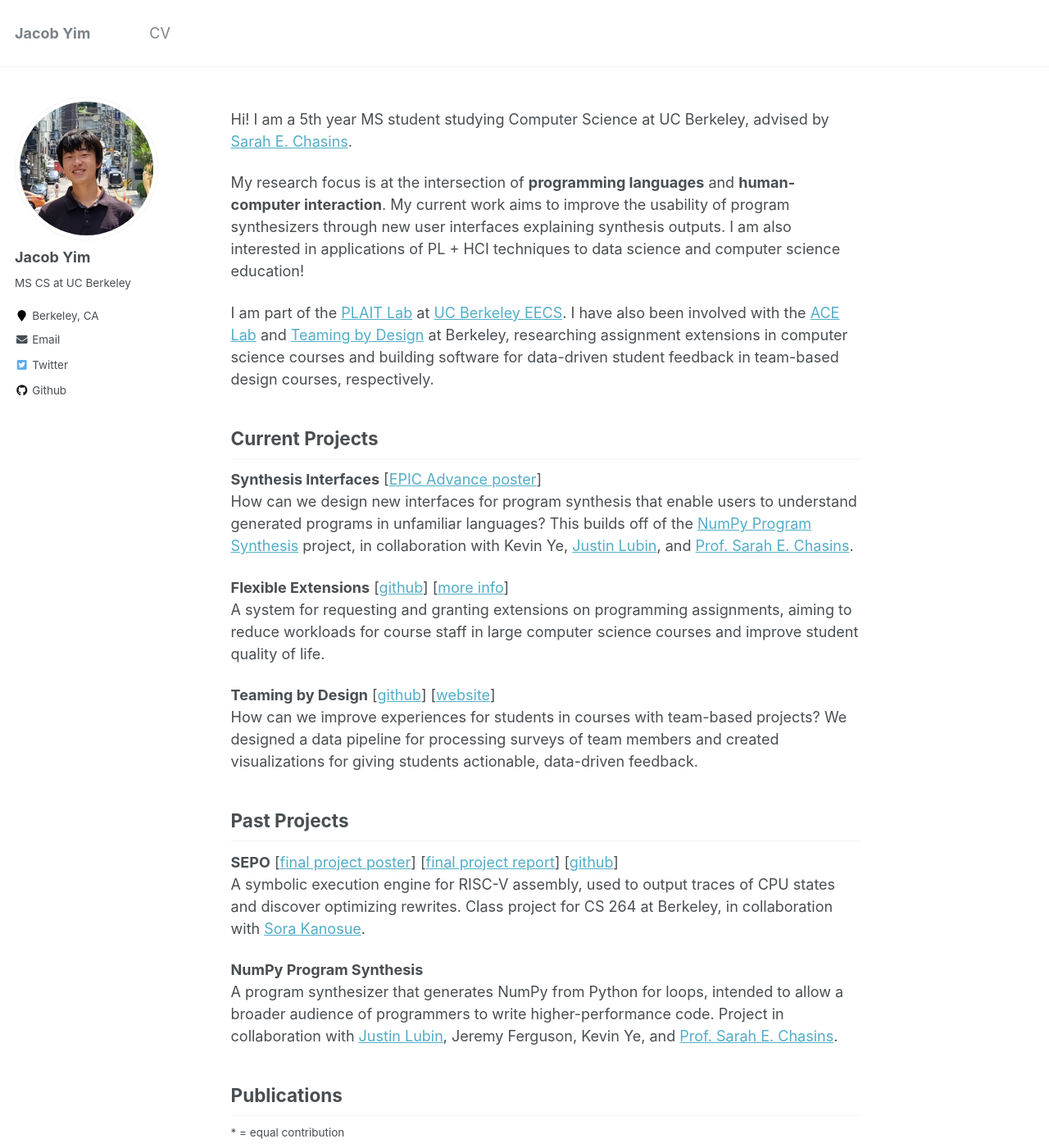
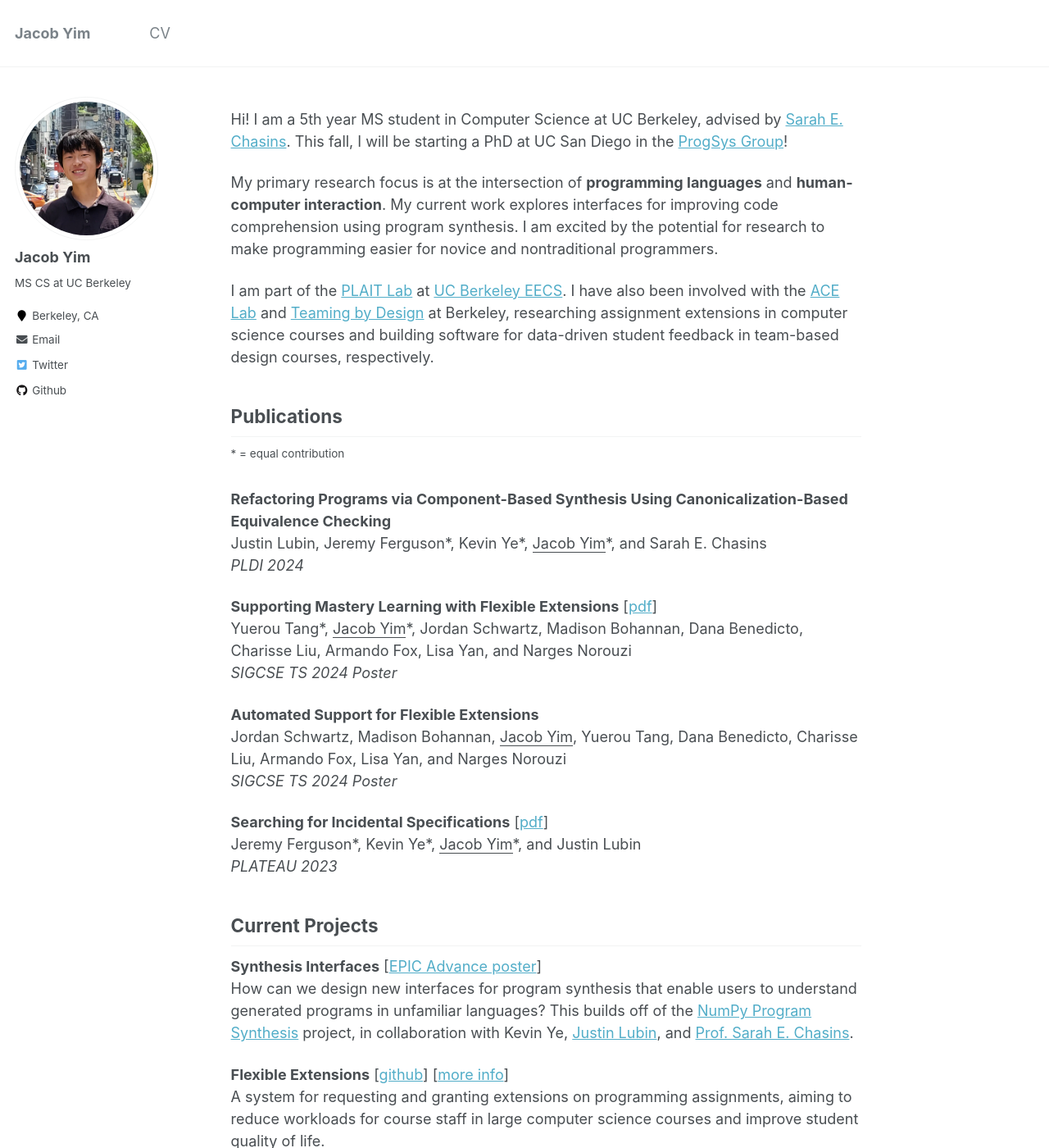
Before and after one commit to jcbym/jcbym.github.io, a Jekyll site: the page built from _pages/about.md, in a window 1280 px wide and 1400 px high. Shown: the whole window at 82% size. Built offline with Jekyll 4.4.1, drawn with Linux system fonts in a browser that asks for light colours; some of the changed text lies outside the part shown.

Commit message:
update about.md

```diff
--- a/_pages/about.md
+++ b/_pages/about.md
@@ -7,11 +7,30 @@ redirect_from:
   - /about.html
 ---
 
-Hi! I am a 5th year MS student studying Computer Science at UC Berkeley, advised by [Sarah E. Chasins](https://schasins.com/).
+Hi! I am a 5th year MS student in Computer Science at UC Berkeley, advised by [Sarah E. Chasins](https://schasins.com/). This fall, I will be starting a PhD at UC San Diego in the [ProgSys Group](https://cseweb.ucsd.edu/groups/progsys/)!
 
-My research focus is at the intersection of **programming languages** and **human-computer interaction**. My current work aims to improve the usability of program synthesizers through new user interfaces explaining synthesis outputs. I am also interested in applications of PL + HCI techniques to data science and computer science education!
+My primary research focus is at the intersection of **programming languages** and **human-computer interaction**. My current work explores interfaces for improving code comprehension using program synthesis. I am excited by the potential for research to make programming easier for novice and nontraditional programmers.
 
 I am part of the [PLAIT Lab](https://plait-lab.org/) at [UC Berkeley EECS](https://eecs.berkeley.edu/). I have also been involved with the [ACE Lab](https://acelab.berkeley.edu/) and [Teaming by Design](https://www.teamingxdesign.com/) at Berkeley, researching assignment extensions in computer science courses and building software for data-driven student feedback in team-based design courses, respectively.
+
+## Publications
+<sup>\* = equal contribution</sup>
+
+__Refactoring Programs via Component-Based Synthesis Using Canonicalization-Based Equivalence Checking__ \
+Justin Lubin, Jeremy Ferguson\*, Kevin Ye\*, <ins>Jacob Yim</ins>\*, and Sarah E. Chasins \
+*PLDI 2024*
+
+__Supporting Mastery Learning with Flexible Extensions__ [[pdf](../files/flextensions-policy-poster.pdf)] \
+Yuerou Tang\*, <ins>Jacob Yim</ins>\*, Jordan Schwartz, Madison Bohannan, Dana Benedicto, Charisse Liu, Armando Fox, Lisa Yan, and Narges Norouzi \
+*SIGCSE TS 2024 Poster*
+
+__Automated Support for Flexible Extensions__ \
+Jordan Schwartz, Madison Bohannan, <ins>Jacob Yim</ins>, Yuerou Tang, Dana Benedicto, Charisse Liu, Armando Fox, Lisa Yan, and Narges Norouzi \
+*SIGCSE TS 2024 Poster*
+
+__Searching for Incidental Specifications__ [[pdf](../files/incidental-specifications.pdf)] \
+Jeremy Ferguson\*, Kevin Ye\*, <ins>Jacob Yim</ins>\*, and Justin Lubin \
+*PLATEAU 2023*
 
 ## Current Projects
 __Synthesis Interfaces__ [[EPIC Advance poster](../files/epic-poster-sp23.pdf)] \
@@ -30,28 +49,9 @@ A symbolic execution engine for RISC-V assembly, used to output traces of CPU st
 __NumPy Program Synthesis__ <a name="numpy"></a> \
 A program synthesizer that generates NumPy from Python for loops, intended to allow a broader audience of programmers to write higher-performance code. Project in collaboration with [Justin Lubin](https://jlubin.net), Jeremy Ferguson, Kevin Ye, and [Prof. Sarah E. Chasins](https://schasins.com).
 
-## Publications
-<sup>\* = equal contribution</sup>
-
-__Refactoring Programs via Component-Based Synthesis Using Canonicalization-Based Equivalence Checking__ \
-Justin Lubin, Jeremy Ferguson\*, Kevin Ye\*, <ins>Jacob Yim</ins>\*, and Sarah E. Chasins \
-*Paper to appear at PLDI 2024*
-
-__Supporting Mastery Learning with Flexible Extensions__ [[pdf](../files/flextensions-policy-poster.pdf)] \
-Yuerou Tang\*, <ins>Jacob Yim</ins>\*, Jordan Schwartz, Madison Bohannan, Dana Benedicto, Charisse Liu, Armando Fox, Lisa Yan, and Narges Norouzi \
-*Poster to appear at SIGCSE TS 2024*
-
-__Automated Support for Flexible Extensions__ \
-Jordan Schwartz, Madison Bohannan, <ins>Jacob Yim</ins>, Yuerou Tang, Dana Benedicto, Charisse Liu, Armando Fox, Lisa Yan, and Narges Norouzi \
-*Poster to appear at SIGCSE TS 2024*
-
-__Searching for Incidental Specifications__ [[pdf](../files/incidental-specifications.pdf)] \
-Jeremy Ferguson\*, Kevin Ye\*, <ins>Jacob Yim</ins>\*, and Justin Lubin \
-*PLATEAU 2023*
-
 ## Teaching
 [__Data 100: Principles and Techniques of Data Science__](https://ds100.org) \
-teaching assistant: Spring 2023, Fall 2022, Summer 2022 \
+teaching assistant: Summer 2024, Spring 2023, Fall 2022, Summer 2022 \
 course tutor: Spring 2022, Fall 2021
 
 ## Industry Experience
```
